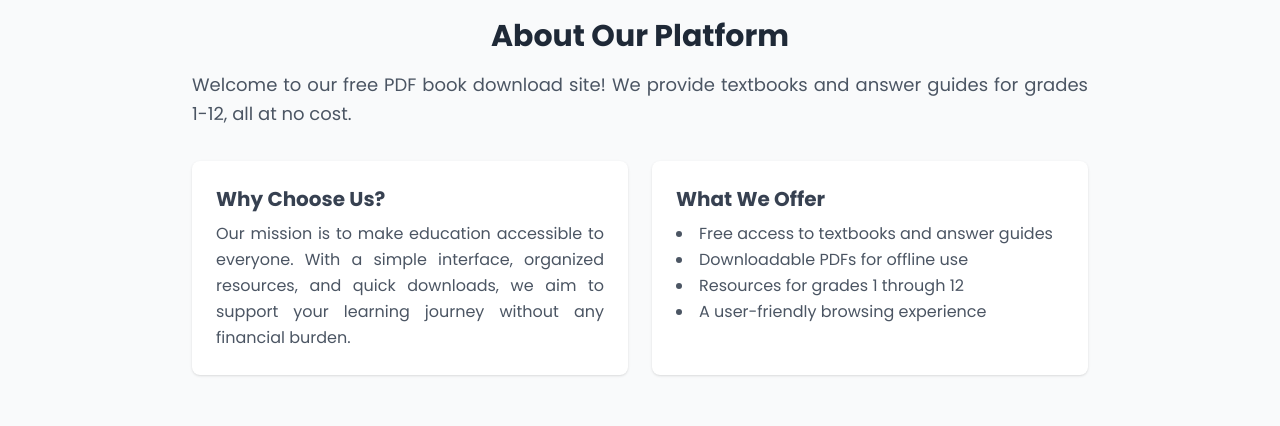
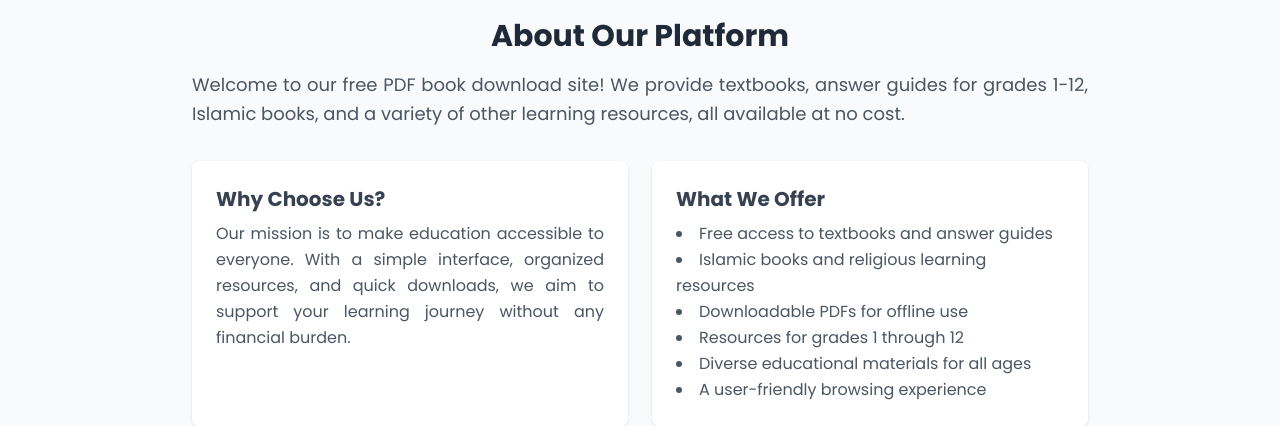
Before and after one commit to mdaleardc/myanmar-books-client, a React (Vite) app: page / in a window 1280 px wide. Shown: the part 326-752 px from the top of the page. Built offline with nearby package versions, Linux system fonts and the light colour scheme; no server answers.

Commit message:
about edit

```diff
--- a/src/components/About.jsx
+++ b/src/components/About.jsx
@@ -9,7 +9,7 @@ const About = () => {
         {/* Introduction */}
         <h2 className="text-3xl font-bold text-gray-800 mb-4">About Our Platform</h2>
         <p className="text-gray-600 text-lg leading-relaxed text-justify">
-  Welcome to our free PDF book download site! We provide textbooks and answer guides for grades 1-12, all at no cost.
+  Welcome to our free PDF book download site! We provide textbooks, answer guides for grades 1-12, Islamic books, and a variety of other learning resources, all available at no cost.
 </p>
       </div>
 
@@ -25,8 +25,10 @@ const About = () => {
   <h3 className="text-xl font-semibold text-gray-700 mb-2">What We Offer</h3>
   <ul className="list-disc list-inside text-gray-600 leading-relaxed">
     <li>Free access to textbooks and answer guides</li>
+    <li>Islamic books and religious learning resources</li>
     <li>Downloadable PDFs for offline use</li>
     <li>Resources for grades 1 through 12</li>
+    <li>Diverse educational materials for all ages</li>
     <li>A user-friendly browsing experience</li>
   </ul>
 </div>
```
Lines whose indentation alone changed are shown as unchanged.
